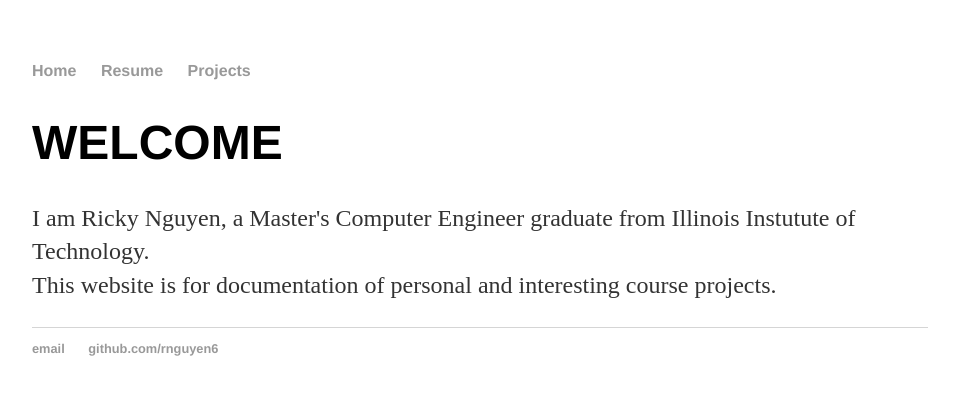
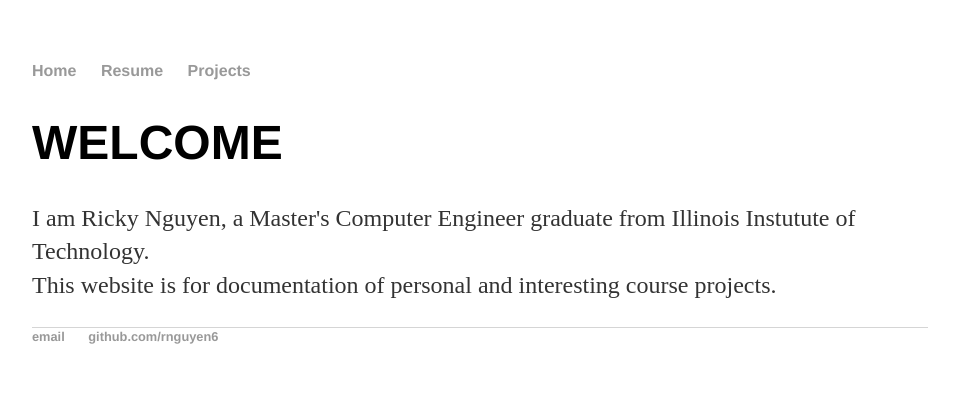
Before and after one commit to rnguyen6/rnguyen6.github.io, a Jekyll site: the page built from index.html, in a window 1280 px wide. Shown: the top 395 px of the page, without its empty margins (160-1119 px from the left). Built offline with Jekyll 4.4.1, drawn with Linux system fonts in a browser that asks for light colours.

Commit message:
Update main.css

```diff
--- a/css/main.css
+++ b/css/main.css
@@ -3,7 +3,7 @@
 a { text-decoration: none; color: #999; }
 a:hover { text-decoration: underline; }
 
-p, ul { font-size: 1.5em; line-height: 1.4em; color: #333; }
+p, ul { font-size: 1.5em; line-height: 1.4em; color: #333; margin-top: 0px;}
 
 h1, h2, h3, h4 { font-family: 'Helvetica', 'Arial', 'Sans-Serif'; }
 h1 { font-size: 3em;  }
```
